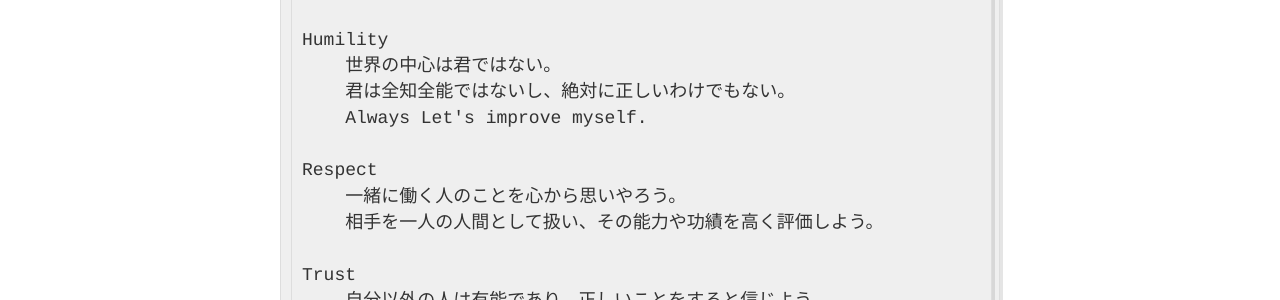
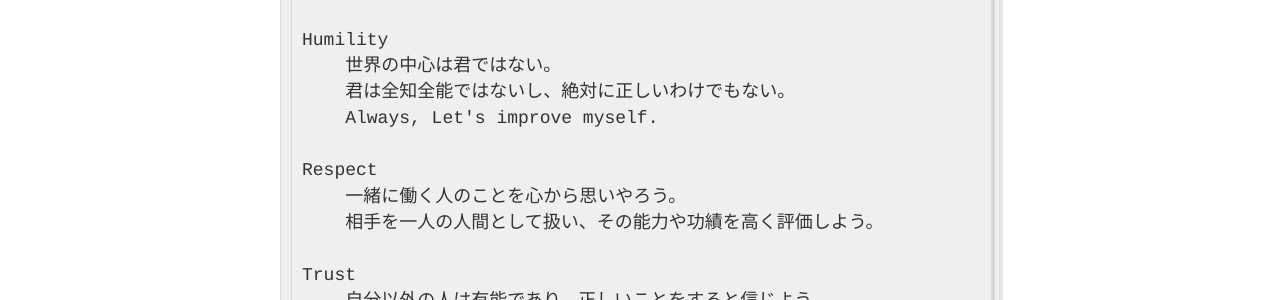
Before and after one commit to The-Actual-Damien/nondroid5-jeckyll, a Jekyll site: the page built from _posts/2111-11-11-Idea.md, in a window 1280 px wide. Shown: the part 451-751 px from the top of the page. Built offline with Jekyll 4.4.1, drawn with Linux system fonts in a browser that asks for light colours; Markdown is read by kramdown in place of the engine named in the settings; some of the changed text lies outside the part shown.

```diff
--- a/_posts/2111-11-11-Idea.md
+++ b/_posts/2111-11-11-Idea.md
@@ -14,7 +14,7 @@ title: Idea
     Humility
         世界の中心は君ではない。
         君は全知全能ではないし、絶対に正しいわけでもない。
-        Always Let's improve myself.
+        Always, Let's improve myself.
 
     Respect
         一緒に働く人のことを心から思いやろう。
```
